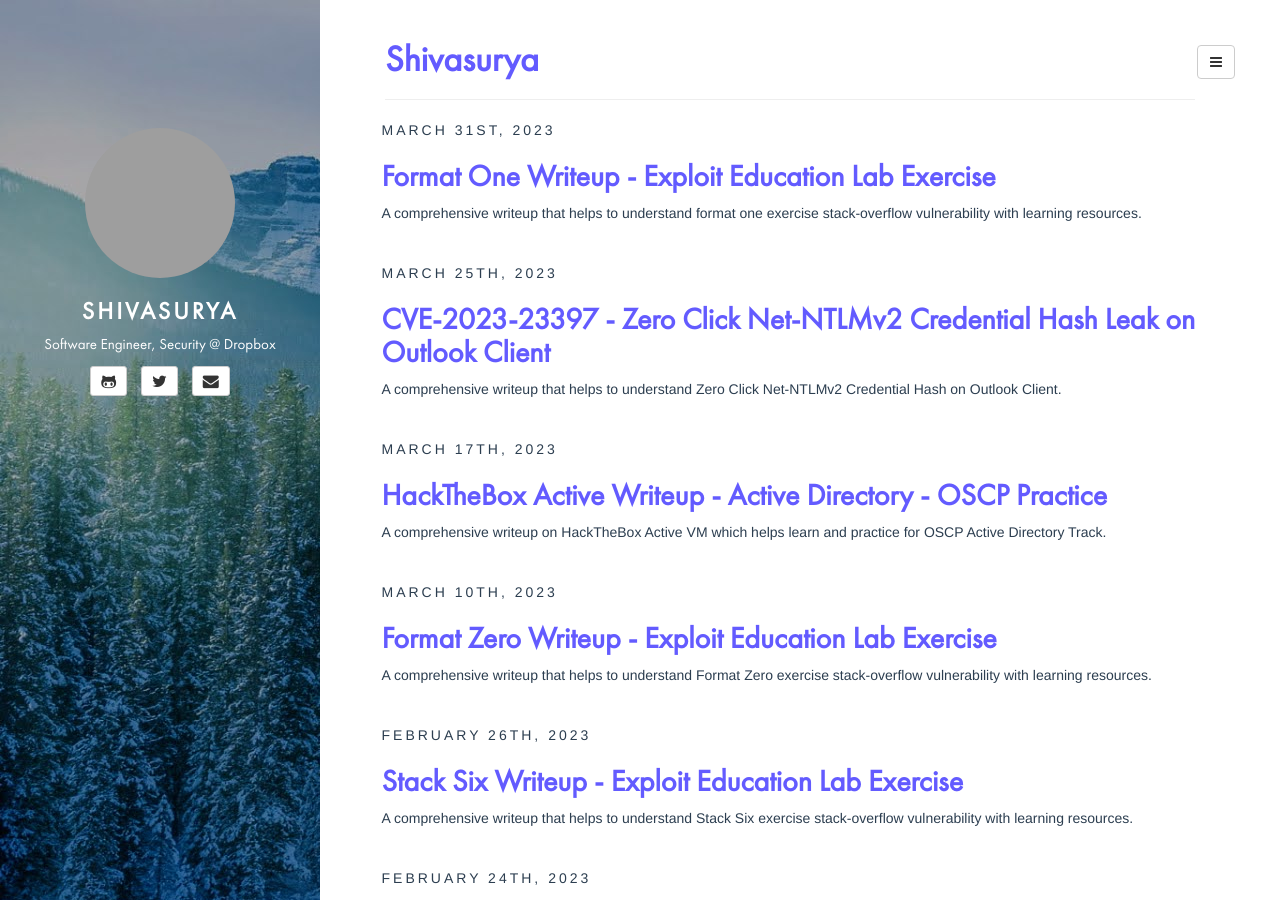
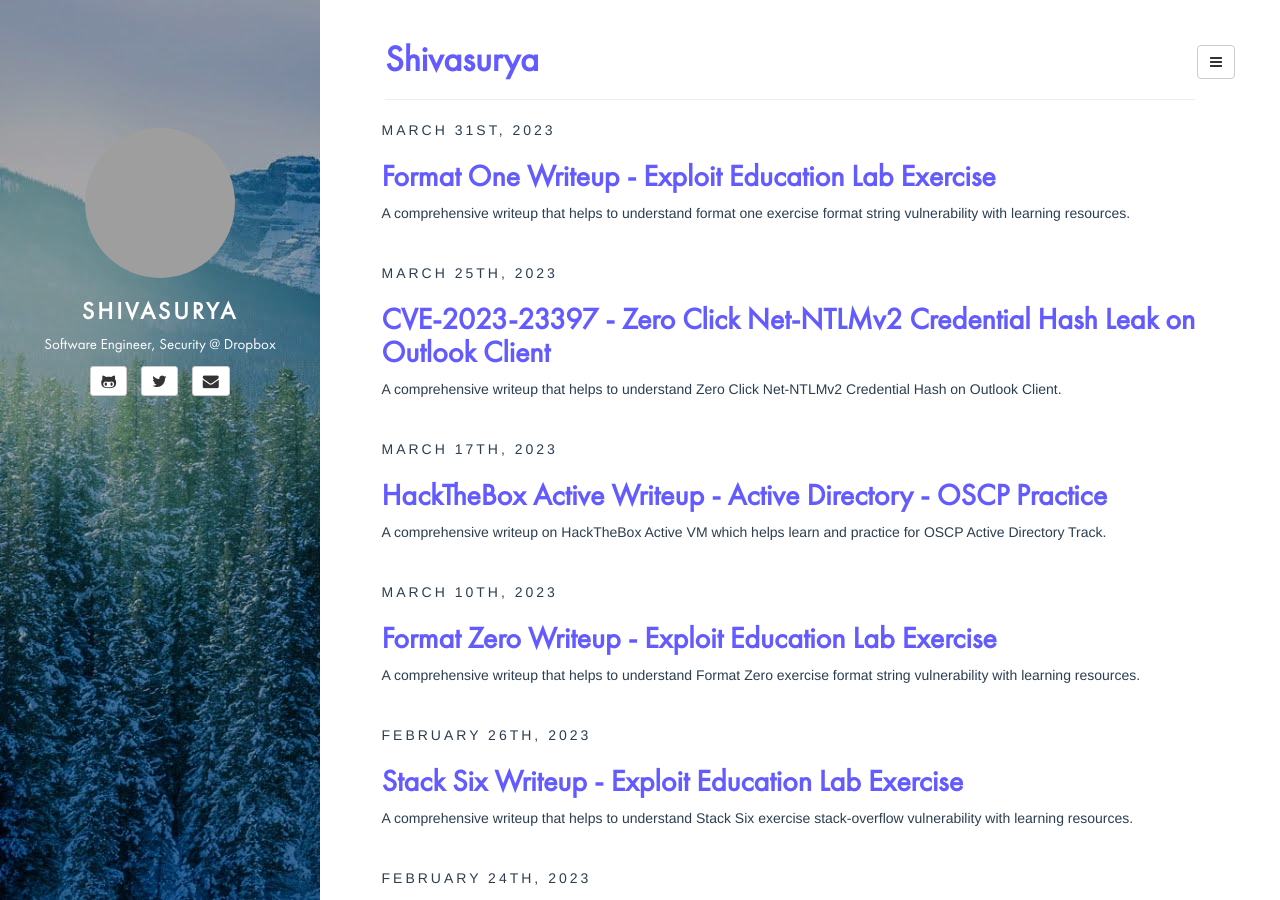
Before and after one commit to s5dev/s5dev.github.io, a Jekyll site: the page built from index.html, in a window 1280 px wide and 900 px high. Built offline with Jekyll 4.4.1, drawn with Linux system fonts in a browser that asks for light colours; the list of posts is cut into pages by our own code; grey boxes are pictures that could not be loaded.

Commit message:
fixed description

```diff
--- a/_posts/2023-03-10-exploit-education-format-zero-exercise-writeup.md
+++ b/_posts/2023-03-10-exploit-education-format-zero-exercise-writeup.md
@@ -3,7 +3,7 @@ layout: post
 title: Format Zero Writeup - Exploit Education Lab Exercise
 categories: [security, binary-exploit, reverse-engineering, friday-gems]
 tags: [security, binary-exploitation, friday-gems]
-description: A comprehensive writeup that helps to understand Format Zero exercise stack-overflow vulnerability with learning resources.
+description: A comprehensive writeup that helps to understand Format Zero exercise format string vulnerability with learning resources.
 comments: true
 ---
 
--- a/_posts/2023-03-31--exploit-education-format-one-exercise-writeup.md
+++ b/_posts/2023-03-31--exploit-education-format-one-exercise-writeup.md
@@ -3,7 +3,7 @@ layout: post
 title: Format One Writeup - Exploit Education Lab Exercise
 categories: [security, binary-exploit, reverse-engineering, friday-gems]
 tags: [security, binary-exploitation, friday-gems]
-description: A comprehensive writeup that helps to understand format one exercise stack-overflow vulnerability with learning resources.
+description: A comprehensive writeup that helps to understand format one exercise format string vulnerability with learning resources.
 comments: true
 ---
 
```
